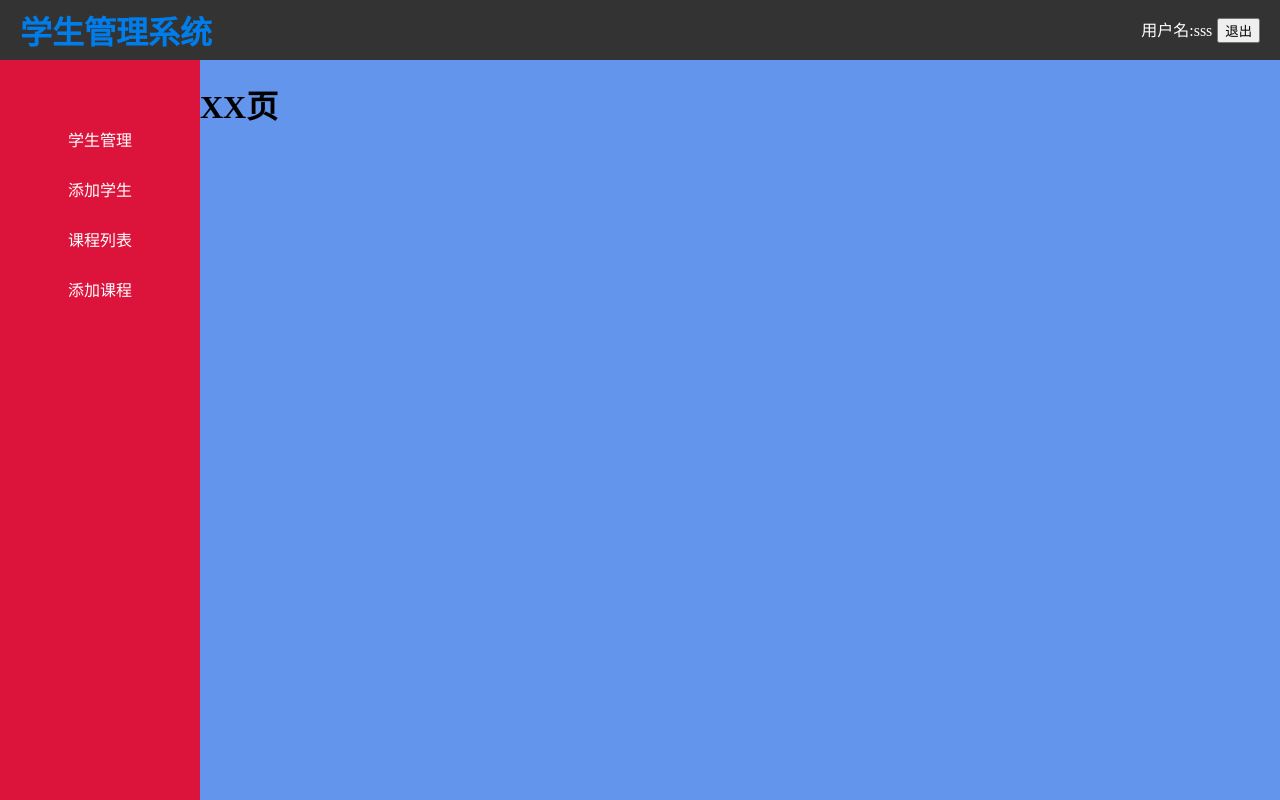
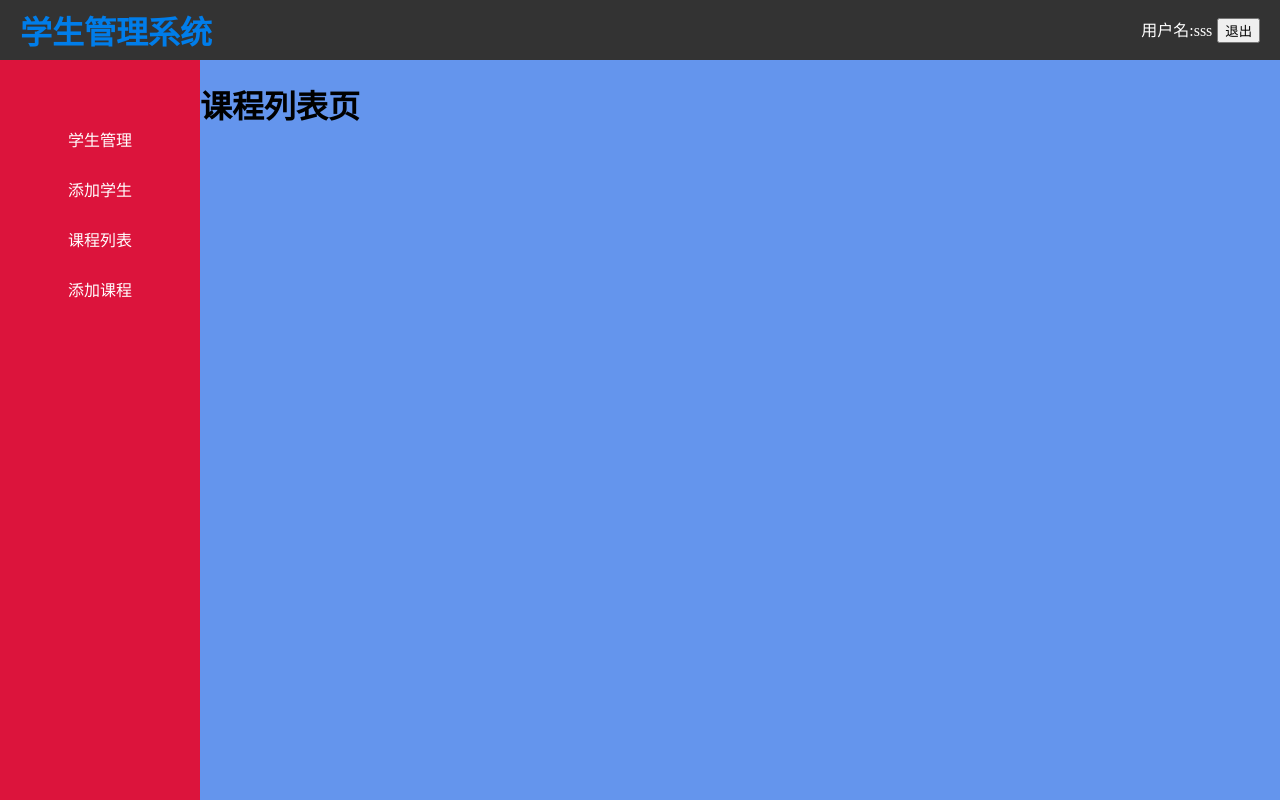
Before and after one commit to ILoveChy/ReactLearn, a React (Create React App) app: page /course in a window 1280 px wide. Built offline with nearby package versions, Linux system fonts and the light colour scheme.

Commit message:
Router Link....√

```diff
--- a/src/components/Menu/index.js
+++ b/src/components/Menu/index.js
@@ -1,14 +1,22 @@
 import React from 'react'
 import './index.css'
-
+import { NavLink } from 'react-router-dom'
 
 export default function Menu() {
     return (
         <ul className="menu">
-            <li><a href="/students">学生管理</a></li>
-            <li><a href="/students/add">添加学生</a></li>
-            <li><a href="/courses">课程列表</a></li>
-            <li><a href="/courses/add">添加课程</a></li>
+            <li>
+                <NavLink exact to="/students">学生管理</NavLink>
+            </li>
+            <li>
+                <NavLink exact to="/students/add">添加学生</NavLink>
+            </li>
+            <li>
+                <NavLink exact to="/course">课程列表</NavLink>
+            </li>
+            <li>
+                <NavLink exact to="/course/add">添加课程</NavLink>
+            </li>
         </ul>
     )
 }
--- a/src/pages/Admin.js
+++ b/src/pages/Admin.js
@@ -23,6 +23,7 @@ export default function Admin() {
                 <Route path="/students/:sNo" exact component={StudentDetail} />
                 <Route path="/course" exact component={CourseList} />
                 <Route path="/course/add" exact component={CourseAdd} />
+                {/* <Redirect to="/students" /> */}
             </Switch>
 
 
--- a/src/pages/course/CourseAdd.js
+++ b/src/pages/course/CourseAdd.js
@@ -3,7 +3,7 @@ export default function CourseAdd(props) {
 
     return (
         <div>
-            <h1>添加XX页</h1>
+            <h1>添加课程</h1>
         </div>
     )
 }
--- a/src/pages/course/CourseList.js
+++ b/src/pages/course/CourseList.js
@@ -3,7 +3,7 @@ import React from 'react'
 export default function CourseList(props) {
     return (
         <div>
-            <h1>XX页</h1>
+            <h1>课程列表页</h1>
         </div>
     )
 }
```
Also changed, not shown: src/App Router各种.js (added, +15 -0 lines), 1 other file (tests, documents, lock files or other folders).
